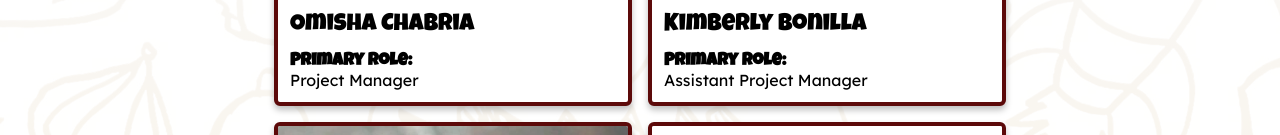
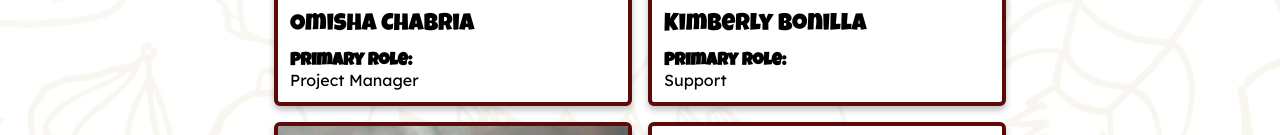
Before and after one commit to gabeferreiraa/idm216-nanus, a plain HTML site: page index.html in a window 1280 px wide. Shown: the part 630-765 px from the top of the page. Drawn offline with Linux system fonts and the light colour scheme.

Commit message:
Update role

```diff
--- a/index.html
+++ b/index.html
@@ -34,7 +34,7 @@
         <div class="card-content">
           <h3 class="card-title">Kimberly Bonilla</h3>
           <h4 class="card-role">Primary role:</h4>
-          <p>Assistant Project Manager</p>
+          <p>Support</p>
         </div>
       </div>
 
```
